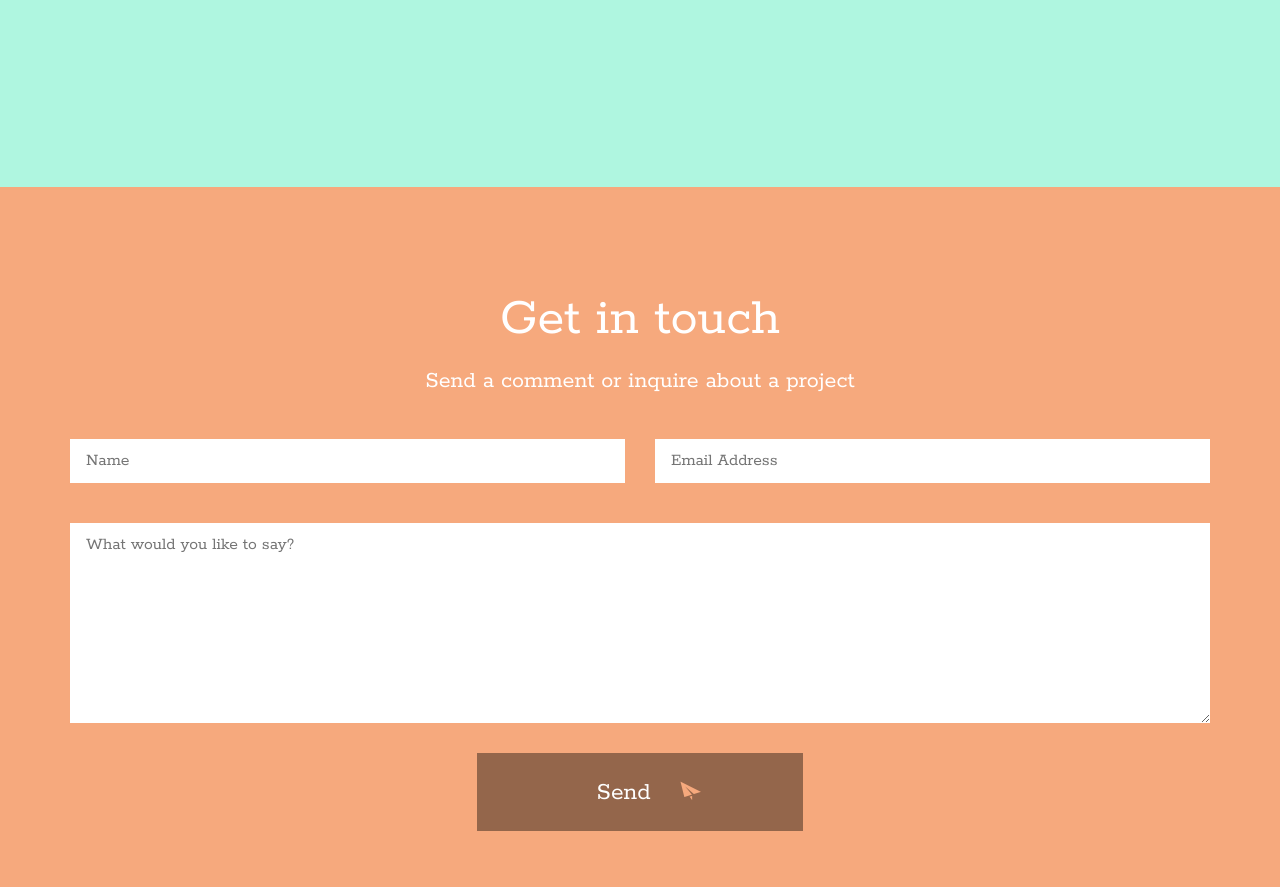
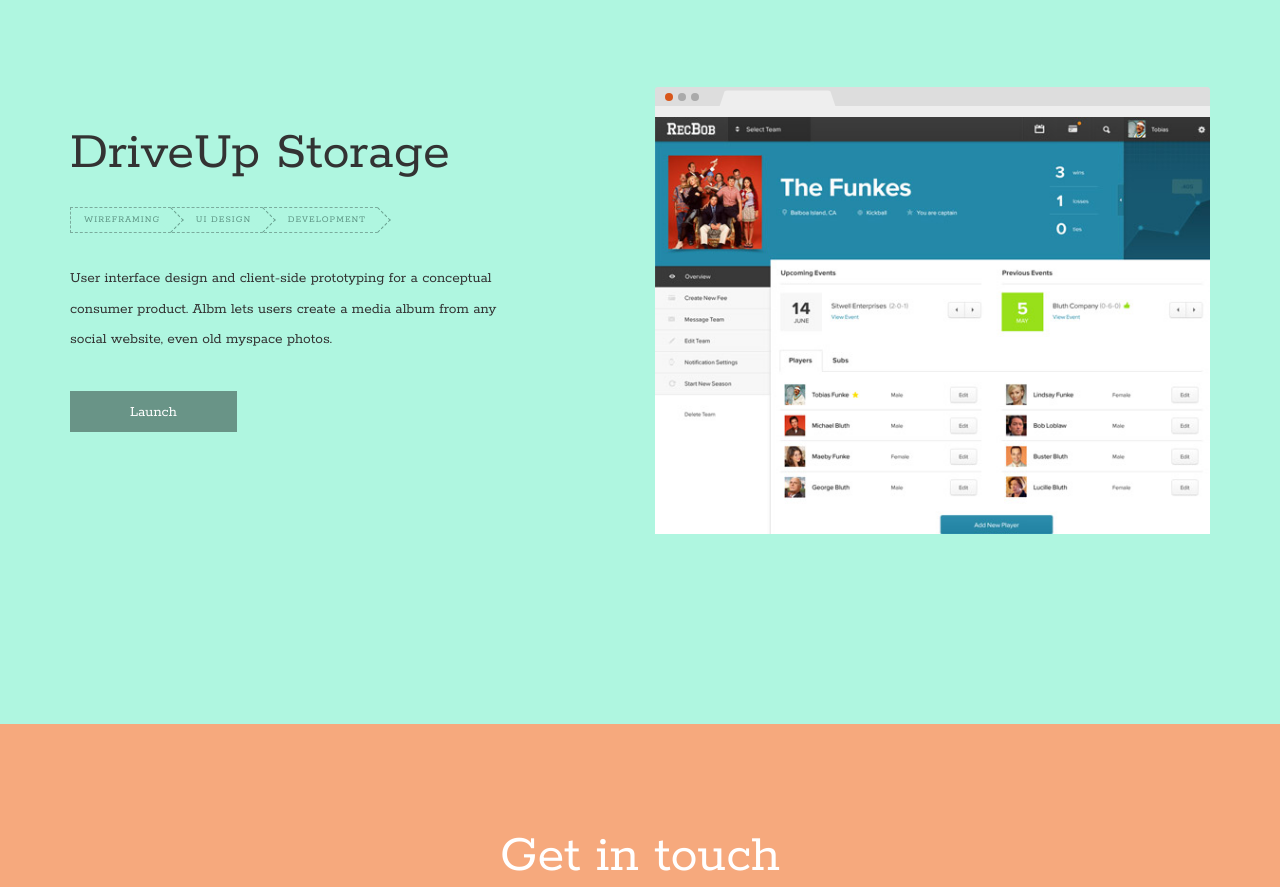
Before and after one commit to bcandullo/bcandullo.com, a website: page app/index.html in a window 1280 px wide. Shown: the part 2324-3211 px from the top of the page. Drawn offline with Linux system fonts and the light colour scheme.

Commit message:
button link fix

```diff
--- a/app/css/fonts.less
+++ b/app/css/fonts.less
@@ -38,9 +38,6 @@
 .icon-google-plus:before {
 	content: "\e602";
 }
-.icon-instagram:before {
-	content: "\e603";
-}
 .icon-arrow-right:before {
 	content: "\e606";
 }
@@ -62,6 +59,3 @@
 .icon-paper-plane:before {
 	content: "\e60b";
 }
-.icon-signature:before {
-	content: "\e609";
-}
--- a/app/css/project.less
+++ b/app/css/project.less
@@ -132,11 +132,13 @@
         line-height: 200%;
     }
     .btn-project { // project launch button
+        width: auto;
         height: 41px;
         border-radius: @radius-button;
         padding: 6px 60px;
         color: #fff;
         margin-top: 20px;
+        text-align: center;
         &:hover {
             background-color: rgba(0, 0, 0, 0.8);
             color: #AFF6E0;
@@ -144,6 +146,10 @@
         &:active {
             box-shadow: inset 0 0 0 1px rgba(0, 0, 0, 0.4),
                         inset 0 0 0 2px #AFF6E0;
+        }
+        &.btn-link {
+        padding-left: 38px;
+        padding-right: 38px;
         }
     }
 }
--- a/app/index.html
+++ b/app/index.html
@@ -163,6 +163,42 @@
 				</div>
 			</div><!-- /.project -->
 
+			<div class="project recbob">
+				<div class="container">
+					<div class="row">
+						<div class="col-md-6 visible-sm">
+							<img src="img/projects/recbob/0-small.jpg" class="img-responsive">
+						</div>
+						<div class="project-text col-md-5">
+							<header class="project-header">
+								<h3 class="project-title">
+									DriveUp Storage
+								</h3>
+								<ul class="project-labels">
+									<li class="label">wireframing</li>
+									<li class="label">ui design</li>
+									<li class="label">development</li>
+								</ul>
+							</header>
+							<div class="project-details">
+								<p>
+									User interface design and client-side prototyping for a conceptual consumer product. Albm lets users create a media album from any social website, even old myspace photos.
+								</p>
+								<a href="#" target="_blank" rel="nofollow" class="btn btn-project btn-status btn-link">
+									Launch
+								</a>
+							</div>
+						</div>
+						<div class="col-md-6 col-md-offset-1 visible-md">
+							<div class="chrome-header">
+								<div class="chrome-buttons"></div>
+							</div>
+							<img src="img/projects/recbob/0-small.jpg" class="img-responsive">
+						</div><!-- /.project-text -->
+					</div>
+				</div>
+			</div><!-- /.project -->
+
 		</section><!-- /.projects -->
 
 		<section class="contact">
```
